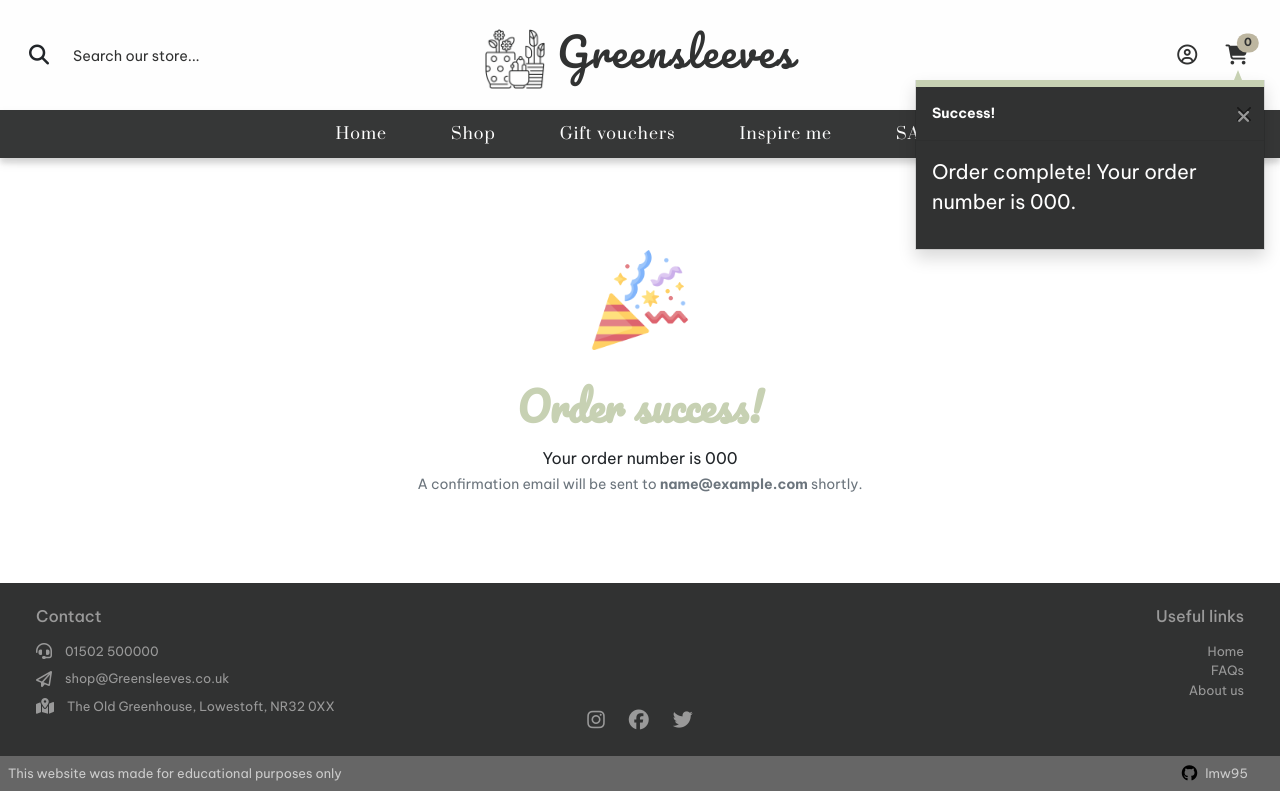
After one commit to lmw95/MS4-greensleeves, a Django app: page /checkout/checkout_success/000 in a window 1280 px wide. The commit adds this page. Run offline with Django 3.2, Linux system fonts and the light colour scheme; tables that the repository leaves empty hold one stand-in row (values such as "Sample post"); parts of the project's set-up code (start-up, migrations or seed data) failed here and were passed over; some libraries are stand-ins or nearby versions.

Commit message:
Create checkout success page for completed orders

```diff
--- a/bag/templates/bag/bag.html
+++ b/bag/templates/bag/bag.html
@@ -110,7 +110,7 @@
                     <div class="p-2">
                         <p class="fw-bold mb-1">Estimated delivery</p>
                         <p class="mb-1">
-                            {% now "D d/m" %} - {{ 3|calc_estimated_delivery|date:"D d/m" }}
+                            {{ 2|calc_estimated_delivery|date:"D d/m" }} - {{ 3|calc_estimated_delivery|date:"D d/m" }}
                         </p>
                         <p class="text-muted small">
                             <em>We aim to deliver our orders in 2-3 working days</em>
--- a/checkout/__init__.py
+++ b/checkout/__init__.py
@@ -0,0 +1 @@
+default_app_config = 'checkout.apps.CheckoutConfig'
--- a/checkout/models.py
+++ b/checkout/models.py
@@ -30,7 +30,7 @@ class Order(models.Model):
 
     def update_total(self):
         """Update grand total each time a line item is added, accounting for delivery"""
-        self.order_total = self.lineitems.aggregate(Sum('lineitem_total'))['lineitem_total__sum']
+        self.order_total = self.lineitems.aggregate(Sum('lineitem_total'))['lineitem_total__sum'] or 0
         if self.order_total < settings.FREE_DELIVERY_THRESHOLD:
             self.delivery_cost = self.order_total * settings.STANDARD_DELIVERY_PERCENTAGE / 100
         else:
--- a/checkout/signals.py
+++ b/checkout/signals.py
@@ -11,6 +11,6 @@ def update_on_save(sender, instance, created, **kwargs):
 
 
 @receiver(post_delete, sender=OrderLineItem)
-def update_on_save(sender, instances, deleted, **kwargs):
+def update_on_delete(sender, instance, **kwargs):
     """Update order total on lineitem delete"""
     instance.order.update_total()
--- /dev/null
+++ b/checkout/templates/checkout/checkout-success.html
@@ -0,0 +1,27 @@
+{% extends 'base.html' %}
+{% load static %}
+{% load bag_tools %}
+{% load mathfilters %}
+
+{% block extra_title %}| Checkout {% endblock %}
+
+{% block header_extra %}
+<div class="header-container">
+    <div class="row">
+        <div class="col"></div>
+    </div>
+</div>
+{% endblock %}
+
+{% block content %}
+<div class="container order-success d-flex pb-5">
+    <div class="order-confirmation my-auto mx-auto p-4">
+        <div class="order-success-img d-flex justify-content-center p-3">
+            <img src="/media/confetti.png" alt="Confetti" height=100 width=100>
+        </div>
+        <h1 class="fw-bold text-center my-3">Order success!</h1>
+        <p class="text-center mb-1">Your order number is {{ order.order_number }}</p>
+        <p class="text-center text-muted small">A confirmation email will be sent to <span class="fw-bold">{{ order.email }}</span> shortly.</p>
+    </div>
+</div>
+{% endblock %}
--- a/checkout/templates/checkout/checkout.html
+++ b/checkout/templates/checkout/checkout.html
@@ -85,7 +85,7 @@
                   {% for item in bag_items %}
                   <div class="d-flex justify-content-between mb-4">
                         <div class="row w-100">
-                            <div class="col-3 pl-0 d-flex justify-content-start">
+                            <div class="col-3 pl-0 d-flex justify-content-start order-summary-img">
                                 {% if item.product.is_on_sale %}
                                 <div class="position-absolute discount-price-wrapper-co">
                                     <div class="discount-price-co d-flex flex-column p-2">
--- a/checkout/urls.py
+++ b/checkout/urls.py
@@ -4,5 +4,6 @@ from . import views
 
 
 urlpatterns = [
-    path('', views.checkout, name='checkout')
+    path('', views.checkout, name='checkout'),
+    path('checkout_success/<order_number>', views.checkout_success, name='checkout_success'),
 ]
--- a/checkout/views.py
+++ b/checkout/views.py
@@ -1,7 +1,9 @@
-from django.shortcuts import render, redirect, reverse
+from django.shortcuts import render, redirect, reverse, get_object_or_404
 from django.contrib import messages
 from django.conf import settings
 
+from shop.models import Product
+from .models import Order, OrderLineItem
 from .forms import OrderForm
 from bag.contexts import bag_contents
 
@@ -12,21 +14,63 @@ def checkout(request):
     stripe_public_key = settings.STRIPE_PUBLIC_KEY
     stripe_secret_key = settings.STRIPE_SECRET_KEY
 
-    bag = request.session.get('bag', {})
-    if not bag:
-        messages.error(request, 'There is nothing in your bag right now')
-        return redirect(reverse('shop'))
+    if request.method == "POST":
+        bag = request.session.get('bag', {})
+        form_data = {
+            'full_name': request.POST['full_name'],
+            'email': request.POST['email'],
+            'phone_number': request.POST['phone_number'],
+            'street_address1': request.POST['street_address1'],
+            'street_address2': request.POST['street_address2'],
+            'town_or_city': request.POST['town_or_city'],
+            'county': request.POST['county'],
+            'postcode': request.POST['postcode'],
+            'country': request.POST['country'],
+        }
 
-    current_bag = bag_contents(request)
-    total = current_bag['grand_total']
-    stripe_total = round(total * 100)
-    stripe.api_key = stripe_secret_key
-    intent = stripe.PaymentIntent.create(
-        amount=stripe_total,
-        currency=settings.STRIPE_CURRENCY,
-    )
+        order_form = OrderForm(form_data)
+        if order_form.is_valid():
+            order = order_form.save()
+            for item_id, item_data in bag.items():
+                try:
+                    product = Product.objects.get(id=item_id)
+                    order_line_item = OrderLineItem(
+                        order=order,
+                        product=product,
+                        quantity=item_data,
+                    )
+                    order_line_item.save()
+                except Product.DoesNotExist:
+                    messages.error(request, (
+                        'One of the products in your bag does not exist. '
+                        'Please call us for assistance!'
+                    ))
+                    order.delete()
+                    return redirect(reverse('view_bag'))
 
-    order_form = OrderForm()
+            request.session['save_jnfo'] = 'save-info' in request.POST
+            return redirect(reverse('checkout_success', args=[order.order_number]))
+
+        else:
+            messages.error(request('There is an error with your form. \
+                Please double check your details!'))
+
+    else:
+        bag = request.session.get('bag', {})
+        if not bag:
+            messages.error(request, 'There is nothing in your bag right now')
+            return redirect(reverse('shop'))
+
+        current_bag = bag_contents(request)
+        total = current_bag['grand_total']
+        stripe_total = round(total * 100)
+        stripe.api_key = stripe_secret_key
+        intent = stripe.PaymentIntent.create(
+            amount=stripe_total,
+            currency=settings.STRIPE_CURRENCY,
+        )
+
+        order_form = OrderForm()
 
     if not stripe_public_key:
         messages.warning(request, 'Stripe public key is missing. \
@@ -39,3 +83,19 @@ def checkout(request):
     }
 
     return render(request, 'checkout/checkout.html', context)
+
+
+def checkout_success(request, order_number):
+    save_info = request.session.get('save-info')
+    order = get_object_or_404(Order, order_number=order_number)
+    messages.success(request, f'Order complete! \
+        Your order number is {order_number}.')
+
+    if 'bag' in request.session:
+        del request.session['bag']
+
+    context = {
+        'order': order,
+    }
+
+    return render(request, 'checkout/checkout-success.html', context)
--- a/static/css/_checkout.css
+++ b/static/css/_checkout.css
@@ -106,3 +106,13 @@
     font-family: var(--header);
     font-size: 0.5em;
 }
+
+.order-success {
+    margin-top: 100px;
+    font-family: var(--body-text);
+}
+
+.order-success h1 {
+    font-family: var(--brand);
+    color: var(--green);
+}
--- a/static/css/_media-queries.css
+++ b/static/css/_media-queries.css
@@ -91,6 +91,10 @@
         order: 1 !important;
     }
 
+    .order-summary-img {
+        width: 100px !important;
+    }
+
 }
 
 
@@ -128,6 +132,10 @@
         align-items: end !important;
     }
 
+    .item-info {
+        margin-top: 0;
+    }
+
     .everyone-image {
         height: 100vh !important;
     }
@@ -161,6 +169,10 @@
 
 
 @media only screen and (max-width: 991px) {
+
+    .navbar {
+        padding-left: 10px !important;
+    }
 
     .header-container {
         padding-top: 0;
```
Also changed, not shown: media/confetti.png (added).
